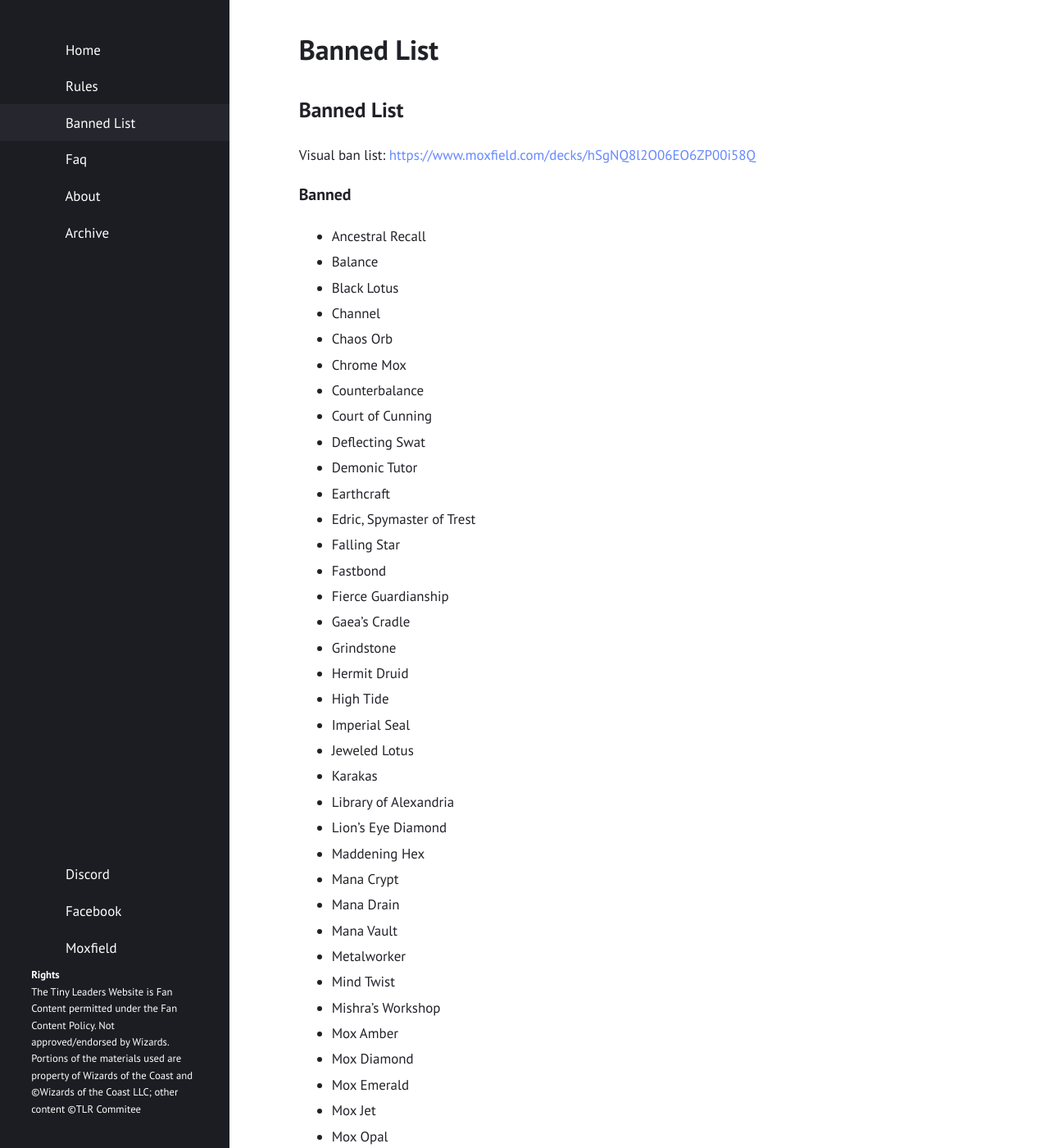
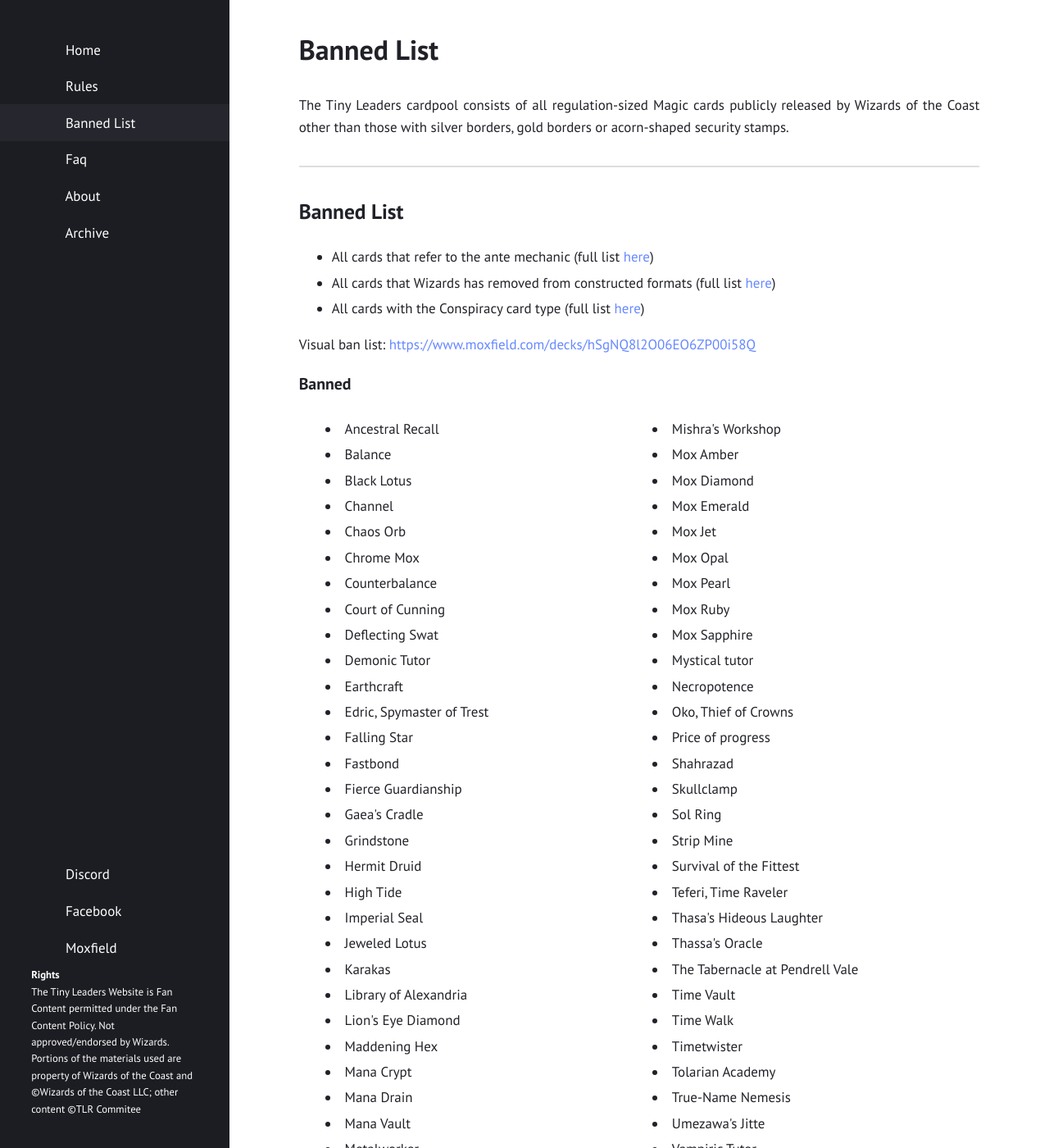
Before and after one commit to TinyLeaders/tinyleaders.github.io, a Jekyll site: the page built from banned_list.md, in a window 1280 px wide and 1400 px high. Shown: the whole window at 82% size. Built offline with Jekyll 4.4.1, drawn with Linux system fonts in a browser that asks for light colours; some of the changed text lies outside the part shown.

Commit message:
moved ban list into data file

```diff
--- a/_sass/classes.sass
+++ b/_sass/classes.sass
@@ -139,9 +139,11 @@
   .gi
     color: #a6e22e
 
-.parent
+.container
   display: flex
-  flex-direction: column
+  flex-direction: row
+  margin-left: 2rem
 
-.child
-  margin-top: auto
+
+.column
+  width: 50%
--- a/banned_list.md
+++ b/banned_list.md
@@ -5,80 +5,50 @@
 permalink: /banned-list/
 ---
 
+The Tiny Leaders cardpool consists of all regulation-sized Magic cards publicly released by Wizards of the Coast other than those with silver borders, gold borders or acorn-shaped security stamps.
+
+___
+
 # Banned List
+
+* All cards that refer to the ante mechanic (full list [here](https://gatherer.wizards.com/Pages/Search/Default.aspx?action=advanced&text=+%5b%22%20ante.%22%5d))
+* All cards that Wizards has removed from constructed formats (full list [here](https://magic.wizards.com/en/articles/archive/news/depictions-racism-magic-2020-06-10))
+* All cards with the Conspiracy card type (full list [here](https://gatherer.wizards.com/Pages/Search/Default.aspx?action=advanced&special=true&type=+%5b%22Conspiracy%22%5d))
+
 
 Visual ban list: <a href="https://www.moxfield.com/decks/hSgNQ8l2O06EO6ZP00i58Q" target="_">https://www.moxfield.com/decks/hSgNQ8l2O06EO6ZP00i58Q</a>
 
 ### Banned
-* Ancestral Recall
-* Balance
-* Black Lotus
-* Channel
-* Chaos Orb
-* Chrome Mox
-* Counterbalance
-* Court of Cunning
-* Deflecting Swat
-* Demonic Tutor
-* Earthcraft
-* Edric, Spymaster of Trest
-* Falling Star
-* Fastbond
-* Fierce Guardianship
-* Gaea's Cradle
-* Grindstone
-* Hermit Druid
-* High Tide
-* Imperial Seal
-* Jeweled Lotus
-* Karakas
-* Library of Alexandria
-* Lion's Eye Diamond
-* Maddening Hex
-* Mana Crypt
-* Mana Drain
-* Mana Vault
-* Metalworker
-* Mind Twist
-* Mishra's Workshop
-* Mox Amber
-* Mox Diamond
-* Mox Emerald
-* Mox Jet
-* Mox Opal
-* Mox Pearl
-* Mox Ruby
-* Mox Sapphire
-* Mystical tutor
-* Necropotence
-* Oko, Thief of Crowns
-* Price of progress
-* Shahrazad
-* Skullclamp
-* Sol Ring
-* Strip Mine
-* Survival of the Fittest
-* Teferi, Time Raveler
-* Thasa's Hideous Laughter
-* Thassa's Oracle
-* The Tabernacle at Pendrell Vale
-* Time Vault
-* Time Walk
-* Timetwister
-* Tolarian Academy
-* True-Name Nemesis
-* Umezawa's Jitte
-* Vampiric Tutor
-* Wheel of Fortune
-* Yawgmoth's Will
+<div class="container">
+    {% assign my_integer = site.data.banned.banned.size | divided_by: 2 | plus: 1  %}
+    {% for card in site.data.banned.banned %}
+    {% if forloop.index == 1 %}
+        <div class="column">
+    {% elsif forloop.index == my_integer %}
+        </div>
+        <div class="column">
+    {% endif %}
+    <li class="{{ my_integer }}">
+{{ card }}
+    </li>
+    {% endfor %}
+</div>
+</div>
 
 ### Banned as commander
-* Ashiok, Dream Render
-* Derevi, Empyrial Tactician
-* Edric, Spymaster of Trest
-* Erayo, Soratami Ascendant
-* Oko, Thief of Crowns
-* Rofellos, Llanowar Emissary
-* Teferi, Time Raveler
-* Uro, Titan of Nature's Wrath
-* Wrenn and Six
+
+<div class="container">
+    {% assign my_integer = site.data.banned.as_commander.size | divided_by: 2 | plus: 1 %}
+    {% for card in site.data.banned.as_commander %}
+    {% if forloop.index == 1 %}
+        <div class="column">
+    {% elsif forloop.index == my_integer %}
+        </div>
+        <div class="column">
+    {% endif %}
+    <li class="{{ my_integer }}">
+{{ card }}
+    </li>
+    {% endfor %}
+</div>
+</div>
```
Also changed, not shown: _data/banned.json (added, +76 -0 lines).
